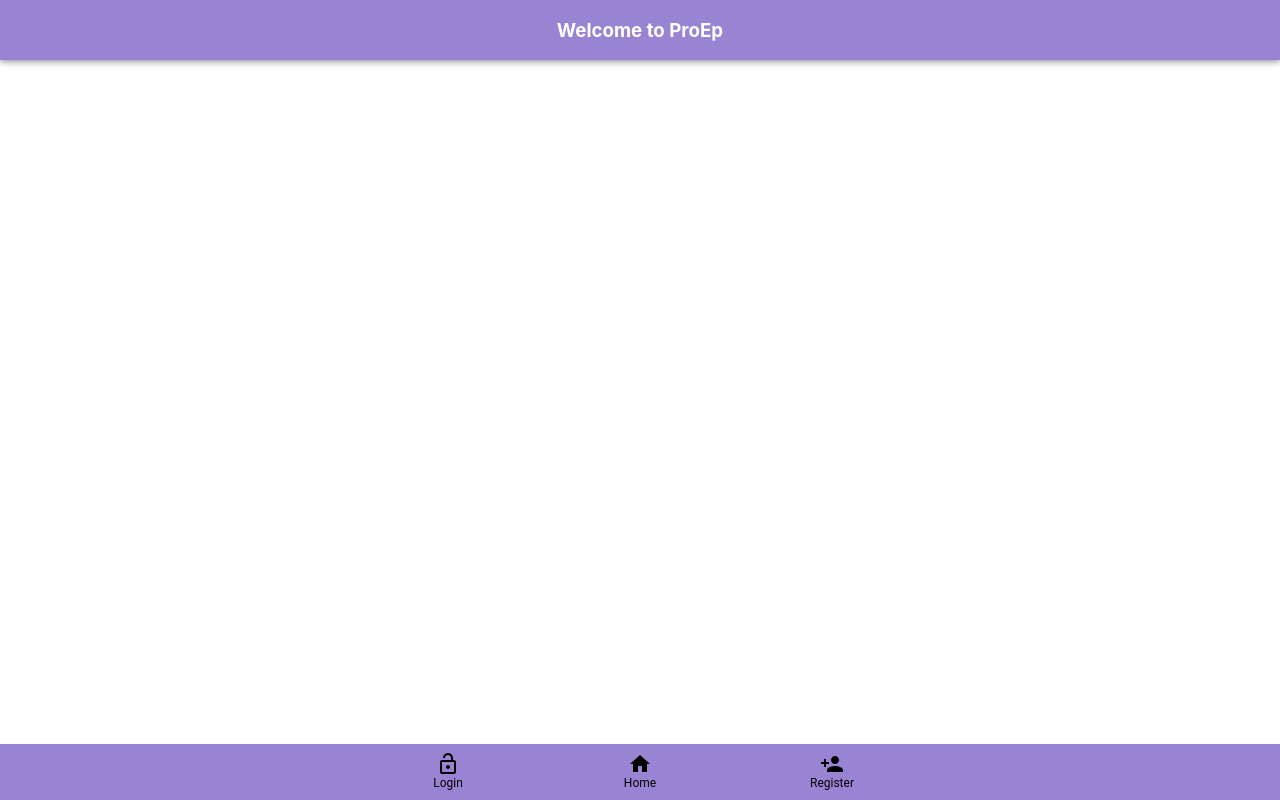
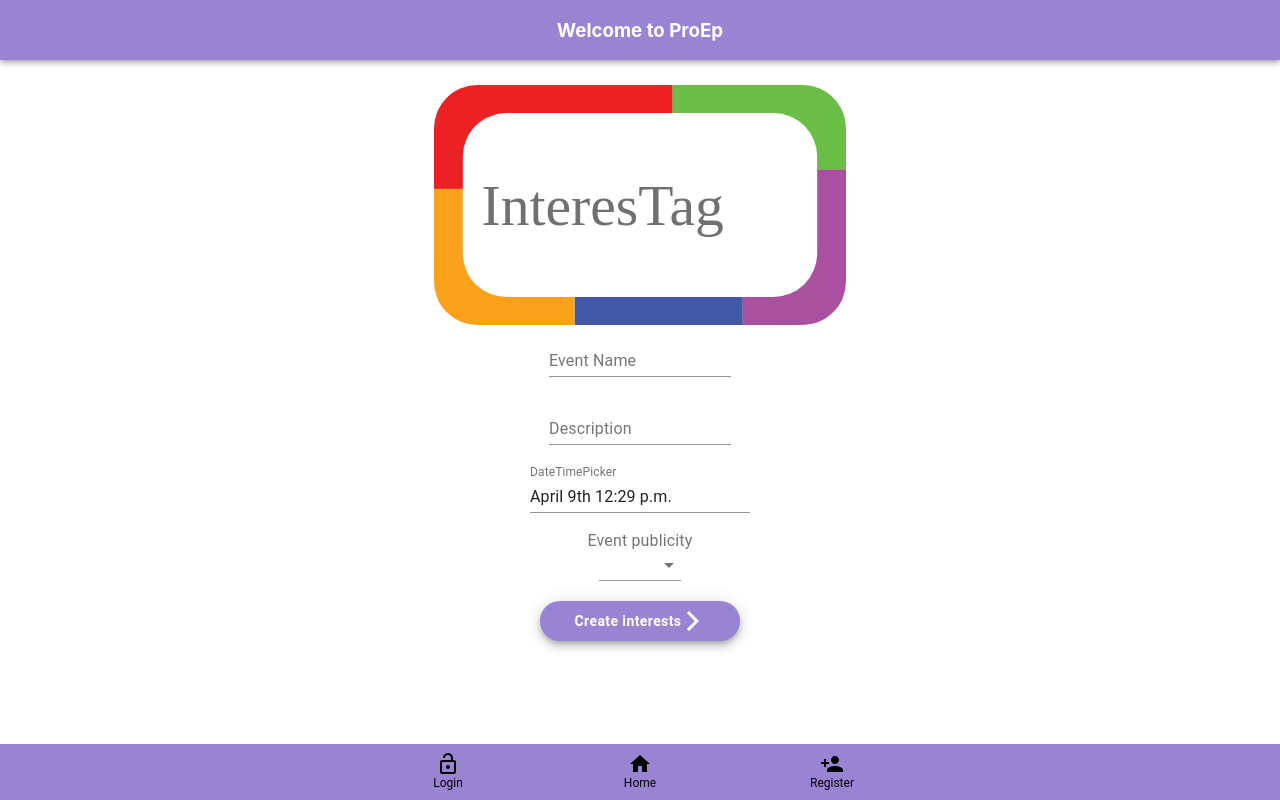
Before and after one commit to AleksandarGeorgievGeorgiev/Interestag, a React (Create React App) app in the folder interestag-general-interface/: page /event in a window 1280 px wide. Built offline with nearby package versions, Linux system fonts and the light colour scheme.

Commit message:
Creating events page ui created [ch148]

```diff
--- a/interestag-general-interface/package.json
+++ b/interestag-general-interface/package.json
@@ -12,7 +12,7 @@
     "@testing-library/react": "^9.5.0",
     "@testing-library/user-event": "^7.2.1",
     "axios": "^0.19.2",
-    "date-fns": "^2.11.1",
+    "date-fns": "^2.13.0",
     "js-cookie": "^2.2.1",
     "jwt-decode": "^2.2.0",
     "react": "^16.13.1",
--- a/interestag-general-interface/src/App.jsx
+++ b/interestag-general-interface/src/App.jsx
@@ -6,6 +6,8 @@ import { Home } from './home/Home';
 import { Profile } from './profile/Profile';
 import { LoginScreen } from './login/LoginScreen';
 import { RegisterScreen } from './register/RegisterScreen';
+import { CreateEventScreen } from './event/CreateEventScreen';
+
 import { BottomNavBar } from './core/BottomNavBar';
 import AppTopBar from './core/AppTopBar';
 import { PrivateRoute } from './user-context/PrivateRoute'
@@ -35,6 +37,7 @@ function App() {
       <Switch>
         <PrivateRoute authed={isLoggedIn()} path="/profile/:id" component={Profile}/>
         <PrivateRoute authed={isLoggedIn()} exact path="/" component={Home}/>
+        <PrivateRoute authed={isLoggedIn()} exact path="/event" component={CreateEventScreen}/>
         {/* <Route exact path="/" ><Home /></Route> */}
         <EnforceAnonymousRoute authed={isLoggedIn()} path="/login" component={LoginScreen}/>
         <EnforceAnonymousRoute authed={isLoggedIn()} path="/register" component={RegisterScreen}/>
--- /dev/null
+++ b/interestag-general-interface/src/event/CreateEventForm.jsx
@@ -0,0 +1,101 @@
+import React,  { useState, useContext } from 'react'
+import { useHistory } from 'react-router-dom';
+
+import DateFnsUtils from '@date-io/date-fns';
+import { UserContext } from '../user-context/UserContextProvider';
+import ArrowForwardIosIcon from '@material-ui/icons/ArrowForwardIos';
+import { MuiPickersUtilsProvider } from '@material-ui/pickers';
+import { useFormHandler } from '../register/useFormHandler';
+import Alert from '@material-ui/lab/Alert';
+import { TextField } from '@material-ui/core';
+import InputLabel from '@material-ui/core/InputLabel';
+import Fab from '@material-ui/core/Fab';
+import { DateTimePicker } from "@material-ui/pickers";
+import Select from '@material-ui/core/Select';
+import NativeSelect from '@material-ui/core/NativeSelect';
+
+function CreateEventForm(){
+
+    const {
+        handleChange, handleSubmit, values, errors,
+    } = useFormHandler(
+        submit,
+    );
+        const baseUrl = 'http://localhost:8000/api/';
+        const { authenticateUser } = useContext(UserContext);
+        const navigationHistory = useHistory();
+
+    function submit() {
+    // axios
+    //     // .post(`${baseUrl}auth/register/`, values)
+    //     // .then((res) => { authenticateUser(values); navigationHistory.push('/') })
+    //     // .catch((err) => console.log(err));
+    }
+
+    return(
+        <form>
+            <TextField
+                id="standard-description-flexible"
+                name="name"
+                multiline
+                label="Event Name"
+                value={values.name}
+                onChange={handleChange}
+            />
+            <br />
+            <br />
+            <TextField
+                id="standard-multiline-static"
+                label="Multiline"
+                multiline
+                name="description"
+                label="Description"
+                value={values.email}
+                onChange={handleChange}
+            />
+            <br />
+            <br />
+            <MuiPickersUtilsProvider utils={DateFnsUtils}>
+                <DateTimePicker
+                    label="DateTimePicker"
+                    name="event_date"
+                />
+            </MuiPickersUtilsProvider>
+            <br />
+            <br />
+            <InputLabel id="demo-simple-select-helper-label">Event publicity</InputLabel>
+            <Select
+                native
+                value={values.publicity}
+                onChange={handleChange}
+                name="publicity"
+                inputProps={{
+                    id: 'age-native-required',
+                }}
+                >
+                <option aria-label="None" value="" />
+                <option value={0}>public</option>
+                <option value={1}>private</option>
+                <option value={2}>unlisted</option>
+            </Select>
+            <br />
+            <br />
+            <Fab
+            variant="extended"
+            size="medium"
+            color="primary"
+            aria-label="add"
+            className="custom-fab-button"
+            >
+            Create interests
+            <ArrowForwardIosIcon className="forwardArrowIcon"  />
+            </Fab>
+                {/* <Button className="signup-button" onClick={handleSubmit}>
+                    Register
+                </Button> */}
+            <br />
+        </form>
+    )
+}
+
+export { CreateEventForm }
--- /dev/null
+++ b/interestag-general-interface/src/event/CreateEventScreen.jsx
@@ -0,0 +1,16 @@
+import React from 'react';
+
+import { CreateEventForm } from './CreateEventForm';
+import { Header } from '../core/Header';
+
+function CreateEventScreen() {
+    return (
+      <div className="body">
+        <Header />
+        <br />
+        <CreateEventForm />
+      </div>
+    );
+  }
+
+  export { CreateEventScreen };
--- a/interestag-general-interface/src/index.css
+++ b/interestag-general-interface/src/index.css
@@ -31,7 +31,8 @@ code {
 .MuiBottomNavigationAction-label{
   color: black;
 }
-.MuiButtonBase-root.MuiButton-text.signin-button{
+
+.MuiButtonBase-root.MuiButton-text.custom-fab-button{
   background-color:#9984d4;
   text-transform: none;
   color: white;
@@ -39,12 +40,16 @@ code {
   font-weight: bold;
 }
 
-.MuiButtonBase-root.MuiButton-text.signup-button{
+.MuiButtonBase-root.MuiFab-root.custom-fab-button{
   background-color:#9984d4;
   text-transform: none;
   color: white;
   width: 200px;
   font-weight: bold;
+}
+
+.MuiSvgIcon-root.forwardArrowIcon{
+  color: white;
 }
 
 .MuiButtonBase-root.accountList{
--- a/interestag-general-interface/src/login/LoginForm.jsx
+++ b/interestag-general-interface/src/login/LoginForm.jsx
@@ -76,7 +76,7 @@ function LoginForm() {
       <br />
       <Button
         onClick={handleLoginSubmit}
-        className="signin-button"
+        className="custom-fab-button"
         style={styles.button}
       >
         Sign in
--- a/interestag-general-interface/src/register/RegisterForm.jsx
+++ b/interestag-general-interface/src/register/RegisterForm.jsx
@@ -7,7 +7,7 @@ import Button from '@material-ui/core/Button';
 import Alert from '@material-ui/lab/Alert';
 // import AccountChooseList from './AccountChooseList';
 
-import { useRegister } from './useRegister';
+import { useFormHandler } from './useFormHandler';
 import validate from './validateRegister';
 import { UserContext } from '../user-context/UserContextProvider';
 import { TextField } from '@material-ui/core';
@@ -15,7 +15,7 @@ import { TextField } from '@material-ui/core';
 function RegisterForm() {
   const {
     handleChange, handleSubmit, values, errors,
-  } = useRegister(
+  } = useFormHandler(
     submit,
     validate,
   );
@@ -24,6 +24,7 @@ function RegisterForm() {
   const navigationHistory = useHistory();
 
   function submit() {
+    console.log(values)
     axios
       .post(`${baseUrl}auth/register/`, values)
       .then((res) => { authenticateUser(values); navigationHistory.push('/') })
@@ -90,7 +91,7 @@ function RegisterForm() {
       <br />
       <br />
       {/* <AccountChooseList /> */}
-      <Button className="signup-button" onClick={handleSubmit}>
+      <Button className="custom-fab-button" onClick={handleSubmit}>
         Register
       </Button>
       <br />
--- a/interestag-general-interface/src/register/useRegister.jsx
+++ b/interestag-general-interface/src/register/useFormHandler.jsx
@@ -1,7 +1,7 @@
 import React, {useState} from 'react'
 
-const useRegister = (callback, validate) => {
-    const [values, setValues] = useState({username: "", email: "", password: "", password_confirm: ""})
+const useFormHandler = (callback, validate) => {
+    const [values, setValues] = useState({})
     const [errors, setErrors] = useState({})
 
     const handleChange = (event) => {
@@ -24,4 +24,4 @@ const useRegister = (callback, validate) => {
         errors
     };
 }
-export { useRegister };
+export { useFormHandler };
--- a/interestag-general-interface/src/user-context/UserContextProvider.jsx
+++ b/interestag-general-interface/src/user-context/UserContextProvider.jsx
@@ -55,8 +55,9 @@ const UserContextProvider = ({ children }) => {
   };
 
   const isLoggedIn = () => {
-    const rteCookie = Cookies.get("rte");
-    // const rteCookie = createFakeLoggedInCookie();
+    //const rteCookie = Cookies.get("rte");
+    //add it to the user data
+    const rteCookie = createFakeLoggedInCookie();
     console.log(rteCookie)
     if(rteCookie != undefined){
       return true;
```
Also changed, not shown: 1 other file (tests, documents, lock files or other folders).
